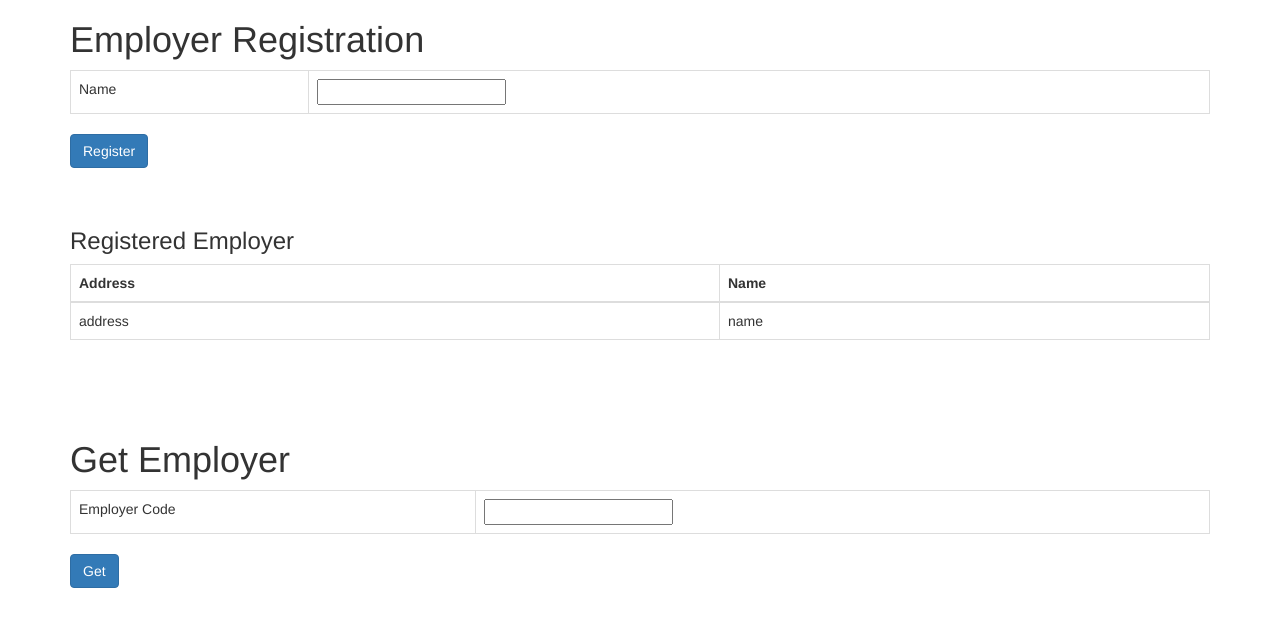
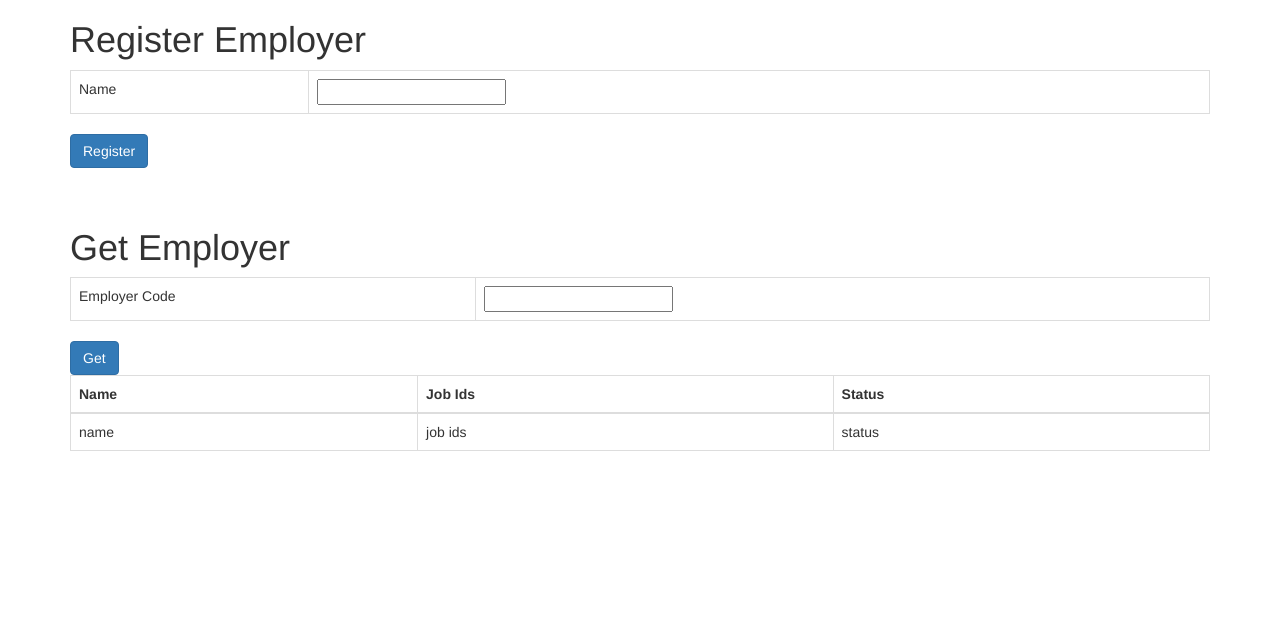
Before and after one commit to yit-github/Blockchain-JobMarket, a website: page src/employer.html in a window 1280 px wide. Drawn offline with nearby package versions, Linux system fonts and the light colour scheme; files whose address does not match are found by name.

Commit message:
Add getEmployer

```diff
--- a/src/employer.html
+++ b/src/employer.html
@@ -10,7 +10,7 @@
 
 <body class="container">
 
-<h1>Employer Registration</h1>
+<h1>Register Employer</h1>
 
 <div class="table-responsive">
     <table class="table table-bordered">
@@ -24,27 +24,6 @@
 </div>
 
 <a href="#" id="employerRegistrationButtonId" class="btn btn-primary employerRegistrationButtonClass">Register</a>
-
-<br><br><br>
-
-<h3>Registered Employer</h3>
-
-<div class="table-responsive">
-    <table class="table table-bordered">
-        <thead>
-        <tr>
-            <th>Address</th>
-            <th>Name</th>
-        </tr>
-        </thead>
-        <tbody>
-        <tr>
-            <td id="registeredEmployerCodeTextId">address</td>
-            <td id="registeredEmployerNameTextId">name</td>
-        </tr>
-        </tbody>
-    </table>
-</div>
 
 <br><br><br>
 
@@ -63,6 +42,25 @@
 
 <a href="#" id="getEmployerButtonId" class="btn btn-primary">Get</a>
 
+<div class="table-responsive">
+    <table class="table table-bordered">
+        <thead>
+        <tr>
+            <th>Name</th>
+            <th>Job Ids</th>
+            <th>Status</th>
+        </tr>
+        </thead>
+        <tbody>
+        <tr>
+            <td id="retrievedEmployerNameTextId">name</td>
+            <td id="retrievedEmployerJobIdsTextId">job ids</td>
+            <td id="retrievedEmployerStatusTextId">status</td>
+        </tr>
+        </tbody>
+    </table>
+</div>
+
 <script src="https://ajax.googleapis.com/ajax/libs/jquery/1.12.4/jquery.min.js"></script>
 <script src="js/bootstrap.min.js"></script>
 <script src="js/web3.min.js"></script>
--- a/src/js/app.js
+++ b/src/js/app.js
@@ -150,12 +150,7 @@ App = {
             }).then(function (employerCodes) {
                 console.log("getEmployer, codes:" + employerCodes);
                 employerCode = employerCodes[employerCodes.length-1];
-                console.log("code: " + employerCode);
-                return marketInstance.getEmployer(employerCode);
-            }).then(function (employer) {
-                console.log("set html, employer: " + employer);
-                $("#registeredEmployerCodeTextId").text(employerCode);
-                $("#registeredEmployerNameTextId").text(employer[0]);
+                console.log("last code: " + employerCode);
             }).catch(function(err) {
                 console.error("Err while setEmployer");
                 console.log(err.message);
@@ -179,6 +174,9 @@ App = {
             return marketInstance.getEmployer(employerCode);
         }).then(function (employer) {
             console.log("employer: " + employer);
+            $("#retrievedEmployerNameTextId").text(employer[0]);
+            $("#retrievedEmployerJobIdsTextId").text(employer[1]);
+            $("#retrievedEmployerStatusTextId").text(employer[2]);
         }).catch(function(err) {
             console.error("Err while getEmployer");
             console.log(err.message);
```
